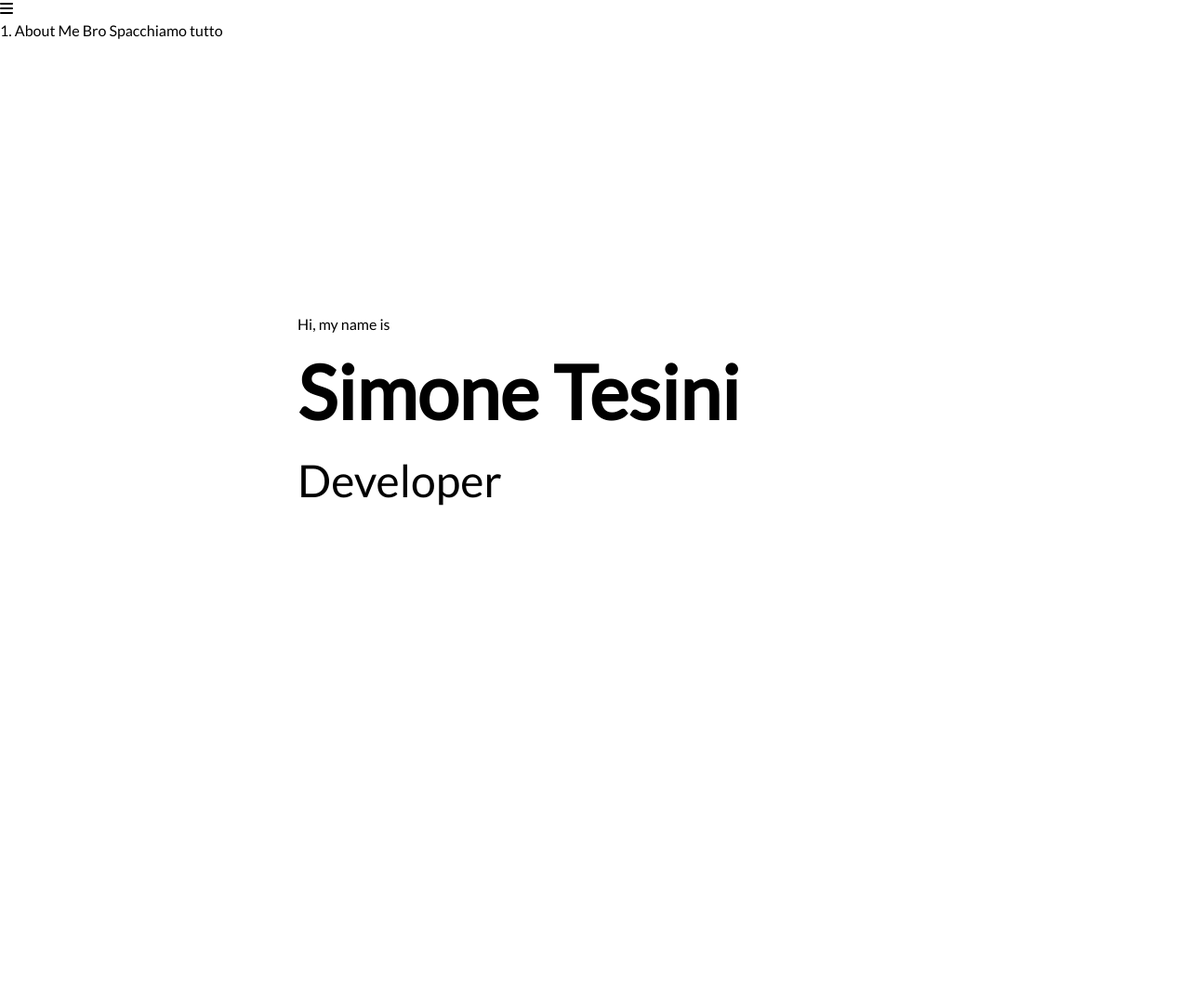
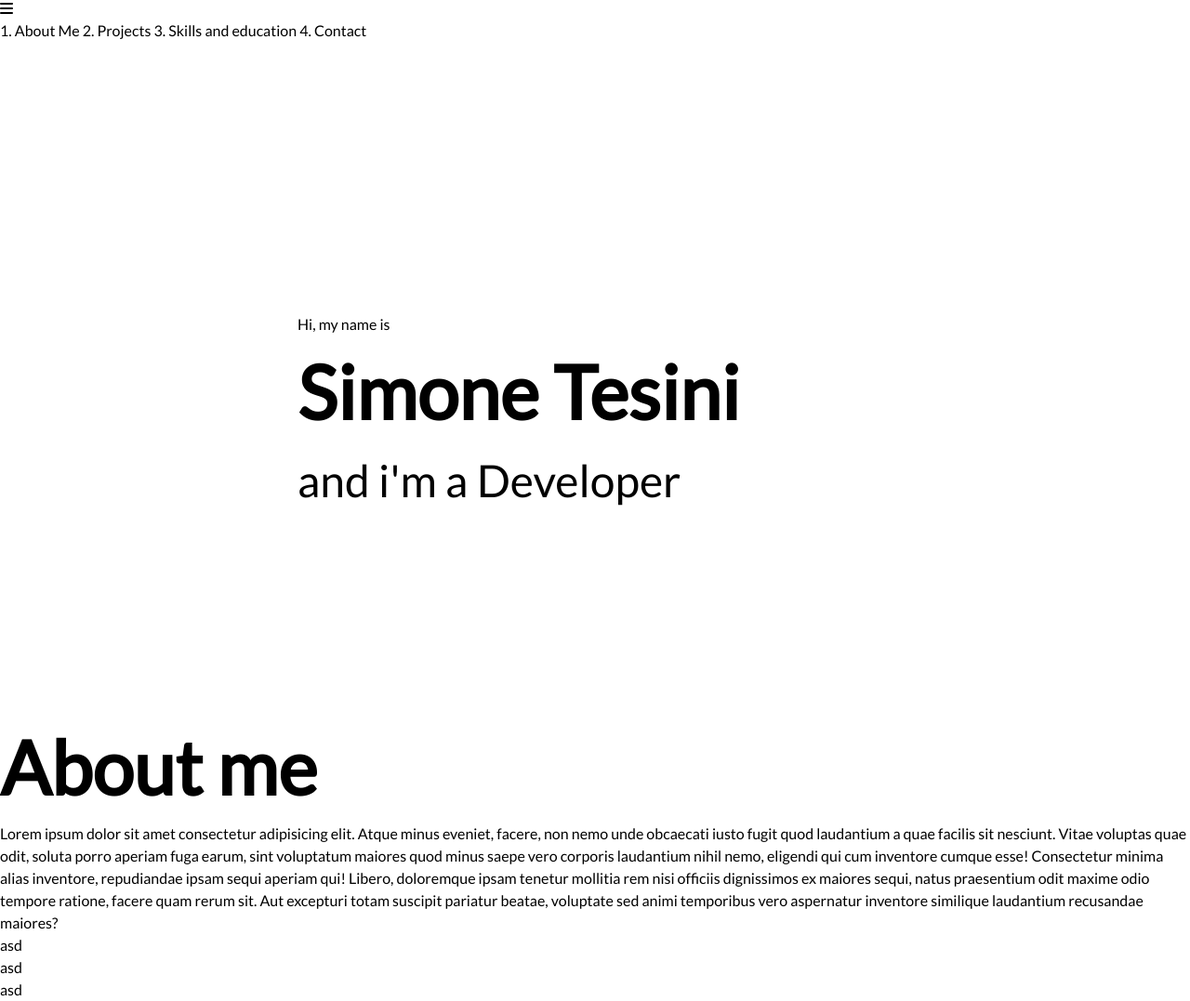
Before and after one commit to Tesohh/website, a website built with Vite: page index.html in a window 1280 px wide. Shown: the part 103-1180 px from the top of the page at 93% size. Before the commit the page ends 868 px from the top, so only its background shows below. Built offline with nearby package versions, Linux system fonts and the light colour scheme.

Commit message:
sezioni, tolte animazioni, spacco tutto, telo giuro

```diff
--- a/css/styles.css
+++ b/css/styles.css
@@ -1,3 +1,7 @@
+html, body {
+	scroll-behavior: smooth;
+}
+
 body::-webkit-scrollbar {
 	width: 0.5rem;
 }
--- a/index.html
+++ b/index.html
@@ -44,44 +44,69 @@
 
 <body class="bg-graybg text-white font-sans">
 	<nav class="flex bg-graybg items-center flex-wrap fixed w-full top-0">
-		<!-- <div class="mx-5"> -->
+		<!-- Logo -->
 		<a href="#">
 			<img src="/img/logo.svg" alt="logo" class="content-center h-10 mx-10 my-5">
 		</a>
-		<button class="p-3 rounded inline-flex ml-auto mx-10 lg:hidden" onclick="
-			const container = document.getElementById('navigation');
-			container.classList.toggle('hidden');">
+
+		<!-- Menu Button -->
+		<button class="p-3 inline-flex ml-auto mx-10 lg:hidden" onclick="
+			const menu = document.getElementById('navigation');
+			menu.classList.toggle('hidden');
+			// const btn = document.getElementById('mobile-nav-btn');
+			// btn.classList.toggle('fa-bars fa-circle-arrow-down');
+			" id="mobile-nav-btn">
 			<i class="fas fa-bars"></i>
 		</button>
-		<div
-			class="hidden top-nav w-full lg:inline-flex lg:flex-grow lg:w-auto mr-5 top-0 overflow-hidden navbar-items font-mono text-secondary"
+
+		<!-- Entries -->
+		<div class="hidden top-nav w-full lg:inline-flex lg:flex-grow lg:w-auto mr-5 font-mono text-secondary"
 			id="navigation">
-			<div class="lg:inline-flex lg:flex-row lg:ml-auto flex flex-col">
+			<div class="lg-inline-flex lg:flex-row lg:ml-auto flex flex-col">
 				<a href="#aboutme"
-					class="lg-inline-flex lg:w-auto mx-5 px-1 py-1 hover:underline hover:font-bold hover:text-primary"><span
-						class="text-primary">1.</span>
-					About Me</a>
-				<a href="#projects" class="lg-inline-flex lg:w-auto mx-5 px-1 py-1">Bro</a>
-				<a href="#" class="lg-inline-flex lg:w-auto mx-5 px-1 py-1  ">Spacchiamo
-					tutto</a>
+					class="lg-inline-flex lg:w-auto mx-5 px-1 py-1 hover:underline hover:font-bold hover:text-primary">
+					<span class="text-primary">1.</span> About Me
+				</a>
+				<a href="#projects"
+					class="lg-inline-flex lg:w-auto mx-5 px-1 py-1 hover:underline hover:font-bold hover:text-primary">
+					<span class="text-primary">2.</span> Projects
+				</a>
+				<a href="#knowledge"
+					class="lg-inline-flex lg:w-auto mx-5 px-1 py-1 hover:underline hover:font-bold hover:text-primary">
+					<span class="text-primary">3.</span> Skills and education
+				</a>
+				<a href="#contact"
+					class="lg-inline-flex lg:w-auto mx-5 px-1 py-1 hover:underline hover:font-bold hover:text-primary">
+					<span class="text-primary">4.</span> Contact
+				</a>
 			</div>
 			<span class="p-5 lg:hidden"></span>
 		</div>
 	</nav>
 
-	<div class="title anim-introduce" id="">
+	<div class="title" id="">
 		<span id="splashtext" class="text-primary italic font-mono splashtext lg:ml-1">Splash Text</span>
 		<h1 class="">Simone Tesini</h1>
-		<h2 class="text-textdim">Developer</h2>
+		<h2 class="text-textdim">and i'm a Developer</h2>
 	</div>
 
-	<div class="footer" id="footer">
+	<div class="" id="aboutme">
+		<h1>About me</h1>Lorem ipsum dolor sit amet consectetur adipisicing elit. Atque minus eveniet, facere, non nemo unde
+		obcaecati iusto fugit quod laudantium a quae facilis sit nesciunt. Vitae voluptas quae odit, soluta porro aperiam
+		fuga earum, sint voluptatum maiores quod minus saepe vero corporis laudantium nihil nemo, eligendi qui cum inventore
+		cumque esse! Consectetur minima alias inventore, repudiandae ipsam sequi aperiam qui! Libero, doloremque ipsam
+		tenetur mollitia rem nisi officiis dignissimos ex maiores sequi, natus praesentium odit maxime odio tempore ratione,
+		facere quam rerum sit. Aut excepturi totam suscipit pariatur beatae, voluptate sed animi temporibus vero aspernatur
+		inventore similique laudantium recusandae maiores?
 	</div>
+	<div class="" id="projects">asd</div>
+	<div class="" id="knowledge">asd</div>
+	<div class="" id="contact">asd</div>
 </body>
 
 <!-- Splash text script -->
 <script>
-	const splashTexts = ['Hello there, i\'m', 'Hey, i\'m', 'Welcome, you can call me', 'Nice to meet you', 'Hi, my name is'];
+	const splashTexts = ['Hello there, i\'m', 'Hey, i\'m', 'Welcome, you can call me', 'Nice to meet you, i\'m', 'Hi, my name is'];
 	document.getElementById('splashtext').innerText = splashTexts[Math.floor(Math.random() * splashTexts.length)]
 </script>
 
```
